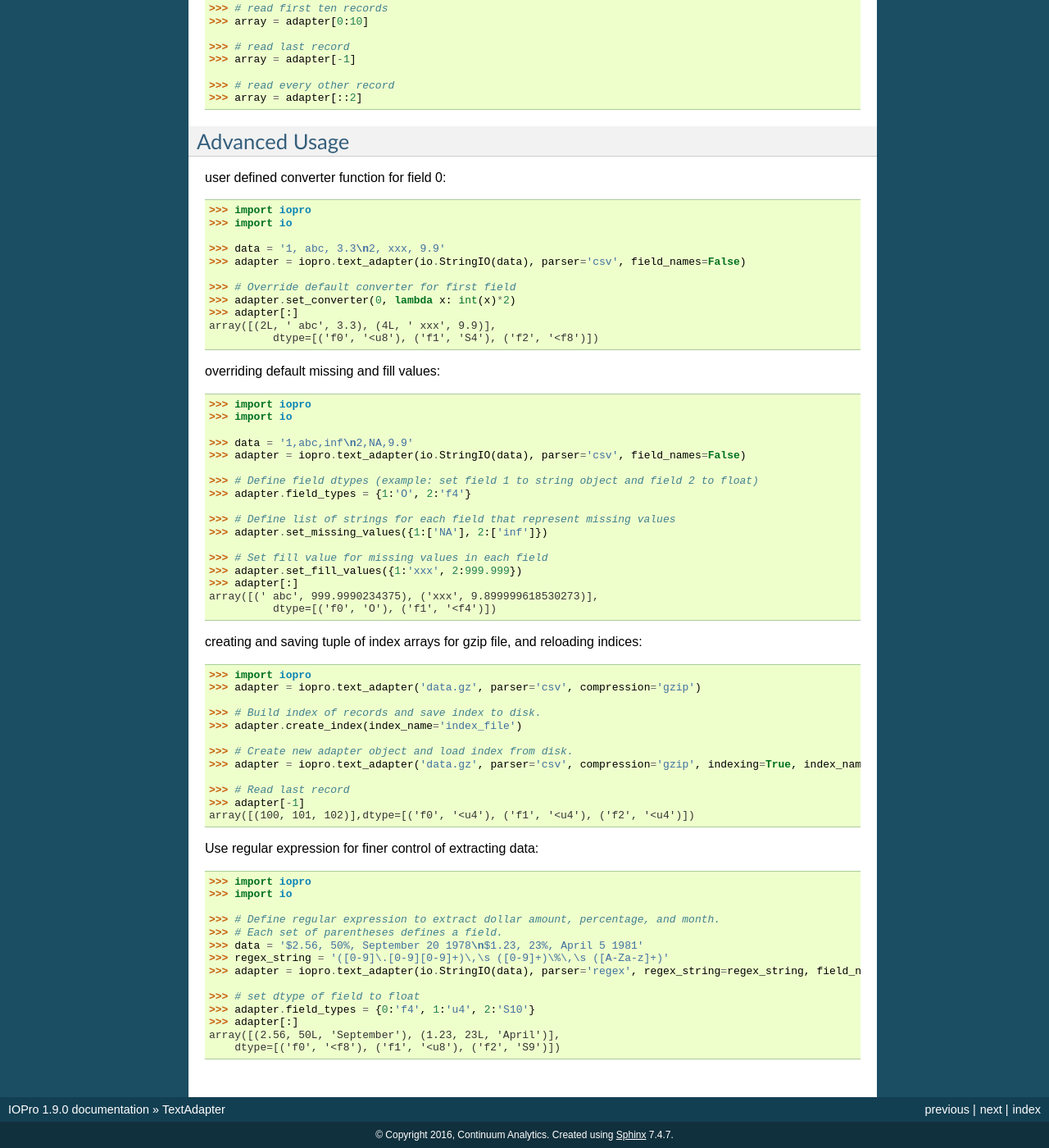
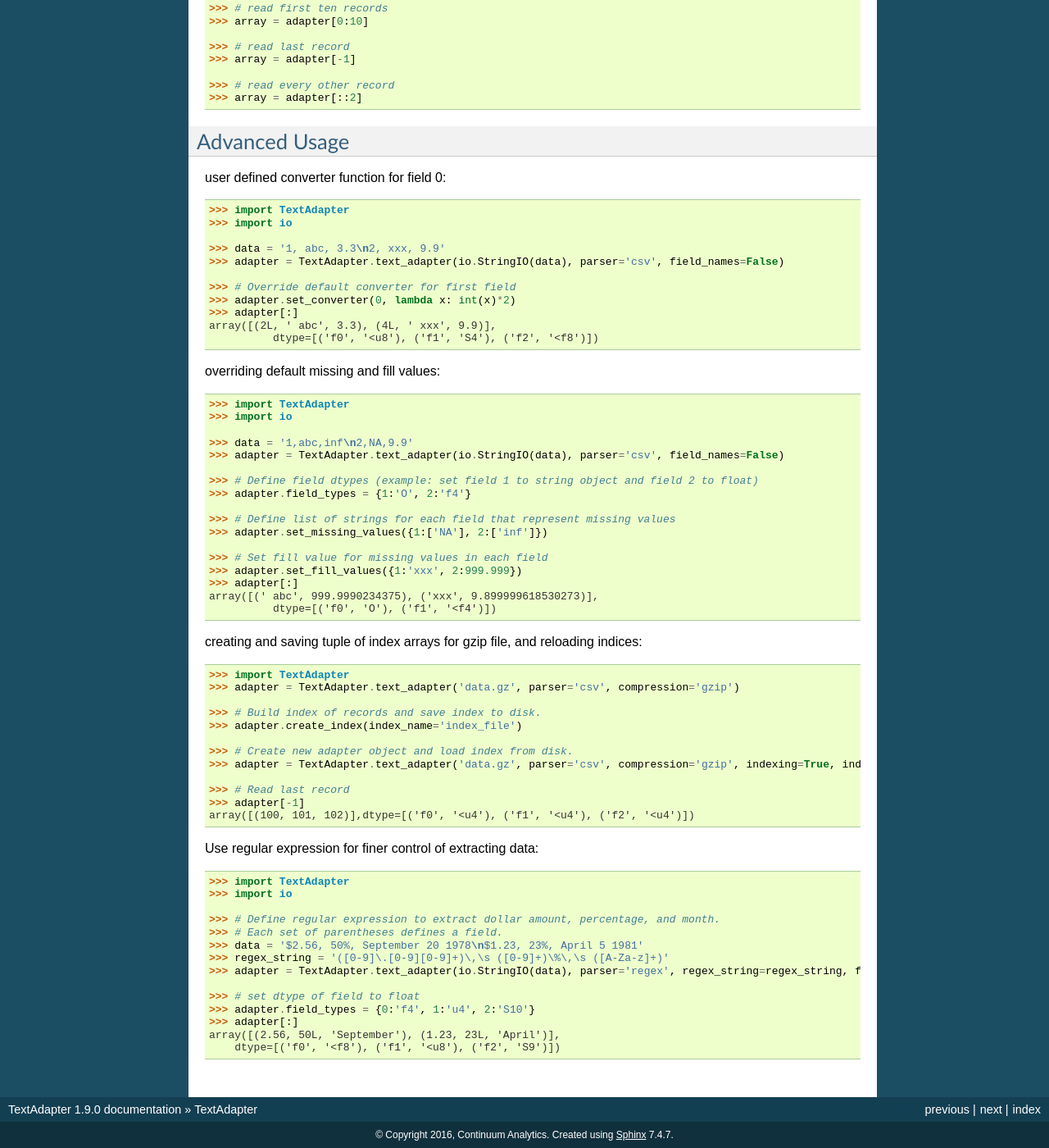
Before and after one commit to ContinuumIO/TextAdapter, a Sphinx documentation site: the page built from docs/TextAdapter.rst, in a window 1280 px wide and 1400 px high, scrolled down 3425 px. Shown: the whole window at 82% size. Built offline with Sphinx 7.4.7, drawn with Linux system fonts in a browser that asks for light colours; pages that are not in the unit, such as notebooks, are missing from menus; some of the changed text lies outside the part shown.

Commit message:
update docs

```diff
--- a/docs/TextAdapter.rst
+++ b/docs/TextAdapter.rst
@@ -190,8 +190,8 @@ Basic Usage
 
 Create TextAdapter object for data source::
 
-    >>> import iopro
-    >>> adapter = iopro.text_adapter('data.csv', parser='csv')
+    >>> import TextAdapter
+    >>> adapter = TextAdapter.text_adapter('data.csv', parser='csv')
 
 Parse text and store records in NumPy array using slicing notation::
 
@@ -212,11 +212,11 @@ Advanced Usage
 
 user defined converter function for field 0::
 
-    >>> import iopro
+    >>> import TextAdapter
     >>> import io
 
     >>> data = '1, abc, 3.3\n2, xxx, 9.9'
-    >>> adapter = iopro.text_adapter(io.StringIO(data), parser='csv', field_names=False)
+    >>> adapter = TextAdapter.text_adapter(io.StringIO(data), parser='csv', field_names=False)
 
     >>> # Override default converter for first field
     >>> adapter.set_converter(0, lambda x: int(x)*2)
@@ -226,11 +226,11 @@ user defined converter function for field 0::
 
 overriding default missing and fill values::
 
-    >>> import iopro
+    >>> import TextAdapter
     >>> import io
 
     >>> data = '1,abc,inf\n2,NA,9.9'
-    >>> adapter = iopro.text_adapter(io.StringIO(data), parser='csv', field_names=False)
+    >>> adapter = TextAdapter.text_adapter(io.StringIO(data), parser='csv', field_names=False)
 
     >>> # Define field dtypes (example: set field 1 to string object and field 2 to float)
     >>> adapter.field_types = {1:'O', 2:'f4'}
@@ -246,14 +246,14 @@ overriding default missing and fill values::
 
 creating and saving tuple of index arrays for gzip file, and reloading indices::
 
-    >>> import iopro
-    >>> adapter = iopro.text_adapter('data.gz', parser='csv', compression='gzip')
+    >>> import TextAdapter
+    >>> adapter = TextAdapter.text_adapter('data.gz', parser='csv', compression='gzip')
 
     >>> # Build index of records and save index to disk.
     >>> adapter.create_index(index_name='index_file')
 
     >>> # Create new adapter object and load index from disk.
-    >>> adapter = iopro.text_adapter('data.gz', parser='csv', compression='gzip', indexing=True, index_name='index_file')
+    >>> adapter = TextAdapter.text_adapter('data.gz', parser='csv', compression='gzip', indexing=True, index_name='index_file')
 
     >>> # Read last record
     >>> adapter[-1]
@@ -261,14 +261,14 @@ creating and saving tuple of index arrays for gzip file, and reloading indices::
 
 Use regular expression for finer control of extracting data::
 
-    >>> import iopro
+    >>> import TextAdapter
     >>> import io
 
     >>> # Define regular expression to extract dollar amount, percentage, and month.
     >>> # Each set of parentheses defines a field.
     >>> data = '$2.56, 50%, September 20 1978\n$1.23, 23%, April 5 1981'
     >>> regex_string = '([0-9]\.[0-9][0-9]+)\,\s ([0-9]+)\%\,\s ([A-Za-z]+)'
-    >>> adapter = iopro.text_adapter(io.StringIO(data), parser='regex', regex_string=regex_string, field_names=False, infer_types=False)
+    >>> adapter = TextAdapter.text_adapter(io.StringIO(data), parser='regex', regex_string=regex_string, field_names=False, infer_types=False)
 
     >>> # set dtype of field to float
     >>> adapter.field_types = {0:'f4', 1:'u4', 2:'S10'}
--- a/docs/conf.py
+++ b/docs/conf.py
@@ -1,6 +1,6 @@
 # -*- coding: utf-8 -*-
 #
-# IOPro documentation build configuration file, created by
+# TextAdapter documentation build configuration file, created by
 # sphinx-quickstart on Thu Aug  9 10:20:31 2012.
 #
 # This file is execfile()d with the current directory set to its containing dir.
@@ -40,7 +40,7 @@ source_suffix = '.rst'
 master_doc = 'index'
 
 # General information about the project.
-project = u'IOPro'
+project = u'TextAdapter'
 copyright = u'2016, Continuum Analytics'
 
 # The version info for the project you're documenting, acts as replacement for
@@ -164,7 +164,7 @@ html_static_path = ['_static']
 #html_file_suffix = None
 
 # Output file base name for HTML help builder.
-htmlhelp_basename = 'IOProdoc'
+htmlhelp_basename = 'TextAdapterdoc'
 
 
 # -- Options for LaTeX output --------------------------------------------------
@@ -183,7 +183,7 @@ latex_elements = {
 # Grouping the document tree into LaTeX files. List of tuples
 # (source start file, target name, title, author, documentclass [howto/manual]).
 latex_documents = [
-  ('index', 'IOPro.tex', u'IOPro Documentation',
+  ('index', 'TextAdapter.tex', u'TextAdapter Documentation',
    u'Continuum Analytics', 'manual'),
 ]
 
@@ -213,7 +213,7 @@ latex_documents = [
 # One entry per manual page. List of tuples
 # (source start file, name, description, authors, manual section).
 man_pages = [
-    ('index', 'iopro', u'IOPro Documentation',
+    ('index', 'TextAdapter', u'TextAdapter Documentation',
      ['Continuum Analytics', 'Jay Bourque', 'David Mertz'], 1)
 ]
 
@@ -227,8 +227,8 @@ man_pages = [
 # (source start file, target name, title, author,
 #  dir menu entry, description, category)
 texinfo_documents = [
-  ('index', 'IOPro', u'IOPro Documentation',
-   u'Continuum Analytics', 'IOPro', 'One line description of project.',
+  ('index', 'TextAdapter', u'TextAdapter Documentation',
+   u'Continuum Analytics', 'TextAdapter', 'One line description of project.',
    'Miscellaneous'),
 ]
 
```
Also changed, not shown: docs/eula.rst (deleted, +0 -179 lines), docs/genfromtxt.rst (+7 -7 lines), docs/install.rst (+5 -23 lines), docs/loadtxt.rst (+8 -8 lines), docs/release-notes.rst (+9 -1 lines), 2 other files.
